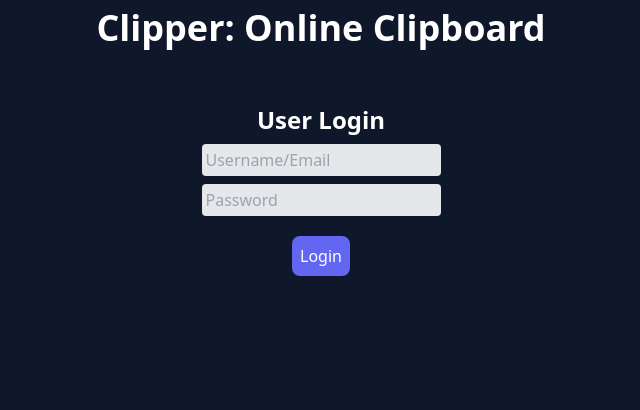
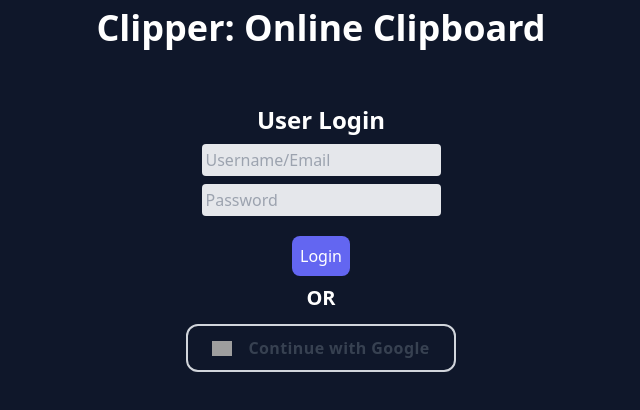
Before and after one commit to adhirajpandey/Clipper, a website: page public/html/login.html in a window 1280 px wide. Shown: the whole page, without its empty margins (319-959 px from the left). Drawn offline with nearby package versions, Linux system fonts and the light colour scheme; grey boxes are pictures that could not be loaded.

Commit message:
Add OAuth Frontend

```diff
--- a/public/html/login.html
+++ b/public/html/login.html
@@ -31,14 +31,35 @@
 					placeholder="Password"
 				/>
 			</div>
-            <div class="flex flex row justify-center items-center">
-                <button
+			<div class="flex flex row justify-center items-center">
+				<button
 					onclick="loginUser()"
 					id="login-btn"
 					class="rounded-lg bg-indigo-500 hover:bg-indigo-600 p-2 m-2 mt-4"
 				>
 					Login
 				</button>
+			</div>
+			<h3 class="text-xl font-bold mb-1">OR</h3>
+			<a href="/oauth/google">
+				<button
+					class="group h-12 px-6 border-2 border-gray-300 rounded-xl hover:border-blue-400 m-2"
+				>
+					<div
+						class="relative flex items-center space-x-4 justify-center"
+					>
+						<img
+							src="https://www.svgrepo.com/show/475656/google-color.svg"
+							class="w-5"
+							alt="Google Logo"
+						/>
+						<span
+							class="block w-max font-semibold tracking-wide text-gray-700 dark:text-white text-sm sm:text-base"
+							>Continue with Google
+						</span>
+					</div>
+				</button>
+			</a>
 		</div>
 	</body>
 </html>
```
